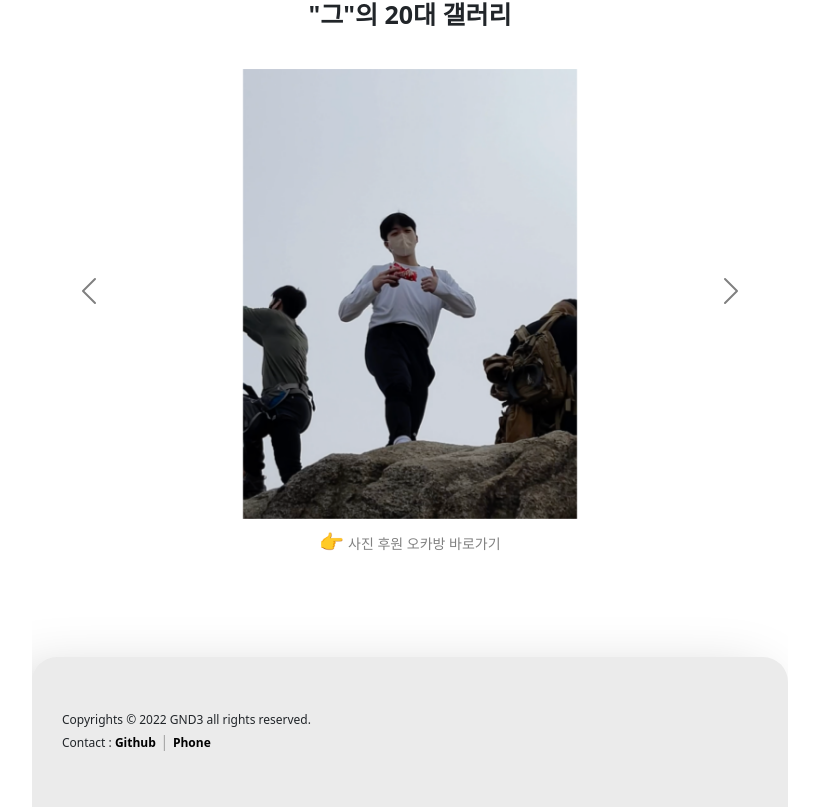
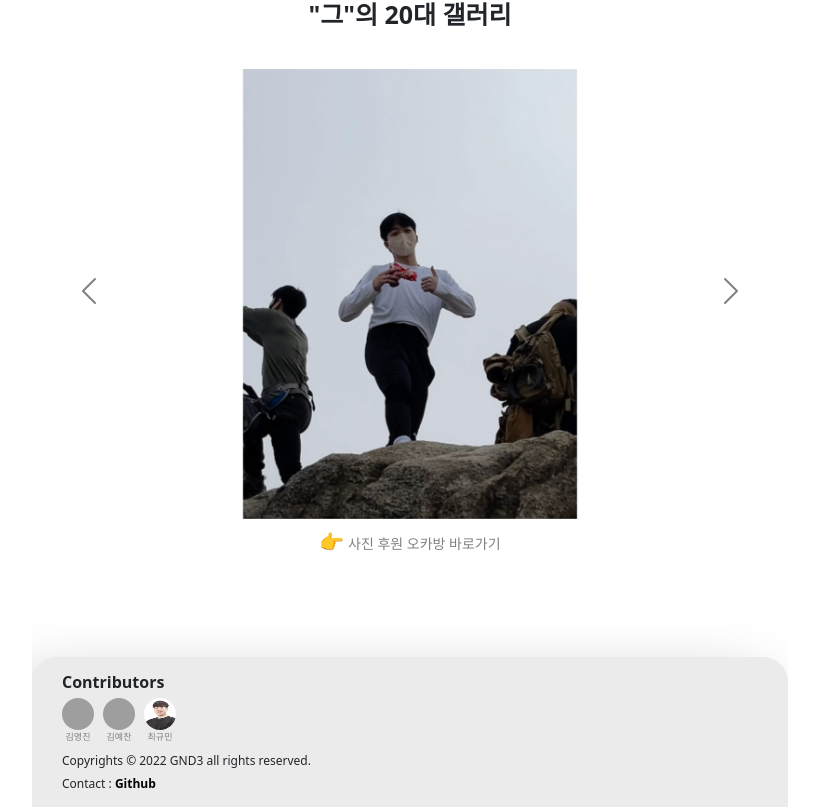
Before and after one commit to GND3/seojun.me, a React (Create React App) app: page / in a window 1280 px wide. Shown: the part 3031-3838 px from the top of the page, without its empty margins (230-1049 px from the left). Built offline with nearby package versions, Linux system fonts and the light colour scheme; grey boxes are pictures that could not be loaded.

Commit message:
feat : contributors 추가

```diff
--- a/src/components/Footer/Footer.css
+++ b/src/components/Footer/Footer.css
@@ -18,6 +18,7 @@
 .copyright_text {
   font-size: 12px;
   font-weight: 400;
+  margin-top: 8px;
 }
 
 .contact_title {
@@ -37,3 +38,35 @@
 .divider {
   color: darkgray;
 }
+
+.contributer_profile_img {
+  border-radius: 50%;
+  width: 32px;
+  height: 32px;
+}
+
+.contributer_name {
+  font-weight: 300;
+  font-size: 9px;
+  color: gray;
+}
+
+.contributer_container_box {
+  display: flex;
+  margin-top: 4px;
+}
+
+.contributer_container {
+}
+
+.left_space {
+  margin-left: 9px;
+}
+
+.contributer_link {
+  display: flex;
+  flex-direction: column;
+  justify-content: center;
+  align-items: center;
+  text-decoration: none;
+}
--- a/src/components/Footer/Footer.tsx
+++ b/src/components/Footer/Footer.tsx
@@ -1,23 +1,83 @@
 import React from 'react';
 import './Footer.css';
-import { GITHUB_LINK, PRIOR_TELEPHONE_NUMBER } from './Footer.helper';
+import { GITHUB_LINK } from './Footer.helper';
 
 export const Footer = (): JSX.Element => {
+  const getContributerContainerClassName = (idx: number): string => {
+    const baseClassName = 'contributer_container';
+    return idx !== 0 ? `${baseClassName} left_space` : baseClassName;
+  };
   return (
     <div className="footer_container">
+      <div>
+        <span style={{ fontSize: '16px', fontWeight: '600' }}>Contributors</span>
+        <div className="contributer_container_box">
+          {contributors.map((contributor, idx) => (
+            <div key={contributor.name} className={getContributerContainerClassName(idx)}>
+              <a
+                target="_blank"
+                rel="noreferrer"
+                href={contributor.link}
+                className="contributer_link"
+              >
+                <img
+                  src={contributor.profileImage.src}
+                  alt={contributor.profileImage.alt}
+                  className="contributer_profile_img"
+                />
+                <span className="contributer_name">{contributor.name}</span>
+              </a>
+            </div>
+          ))}
+        </div>
         <div className="copyright_text">Copyrights © 2022 GND3 all rights reserved.</div>
         <div className="link_area">
           <span className="contact_title">Contact : </span>
           <a className="link_text" target="_blank" rel="noreferrer" href={GITHUB_LINK}>
             Github
           </a>
-        <span className="divider"> | </span>
-        <a className="link_text" href={`tel:${PRIOR_TELEPHONE_NUMBER}`}>
-          Phone
-        </a>
+        </div>
       </div>
     </div>
   );
 };
 
 export default Footer;
+
+const contributors: Contributor[] = [
+  {
+    name: '김영진',
+    link: 'https://www.linkedin.com/in/%EC%98%81%EC%A7%84-%EA%B9%80-a35719128',
+    profileImage: {
+      src: 'https://media-exp1.licdn.com/dms/image/C5603AQHC_55yvOrdpA/profile-displayphoto-shrink_100_100/0/1609808924420?e=1656547200&v=beta&t=2gmFON01hGOCqJeg_VqZI56R2jQ37X8VkZ8NcncPfMI',
+      alt: '앵',
+    },
+  },
+  {
+    name: '김예찬',
+    link: 'https://www.linkedin.com/in/yae-chan-kim-41a962198/',
+    profileImage: {
+      src: 'https://media-exp1.licdn.com/dms/image/C5603AQHQKV8EakE6PQ/profile-displayphoto-shrink_100_100/0/1609491928861?e=1656547200&v=beta&t=o9THjuFy7S6YS__0mVifAsaAJ_2z59Rbdys-EwqqYno',
+      alt: '엨',
+    },
+  },
+  {
+    name: '최규민',
+    link: 'https://www.linkedin.com/in/%EA%B7%9C%EB%AF%BC-%EC%B5%9C-779b9a1ba',
+    profileImage: {
+      src: 'images/gyum.jpeg',
+      alt: '귺',
+    },
+  },
+];
+
+interface Contributor {
+  name: string;
+  link: string;
+  profileImage: ProfileImage;
+}
+
+interface ProfileImage {
+  src: string;
+  alt: string;
+}
```
Also changed, not shown: public/images/gyum.jpeg (added). Lines whose indentation alone changed are shown as unchanged.
